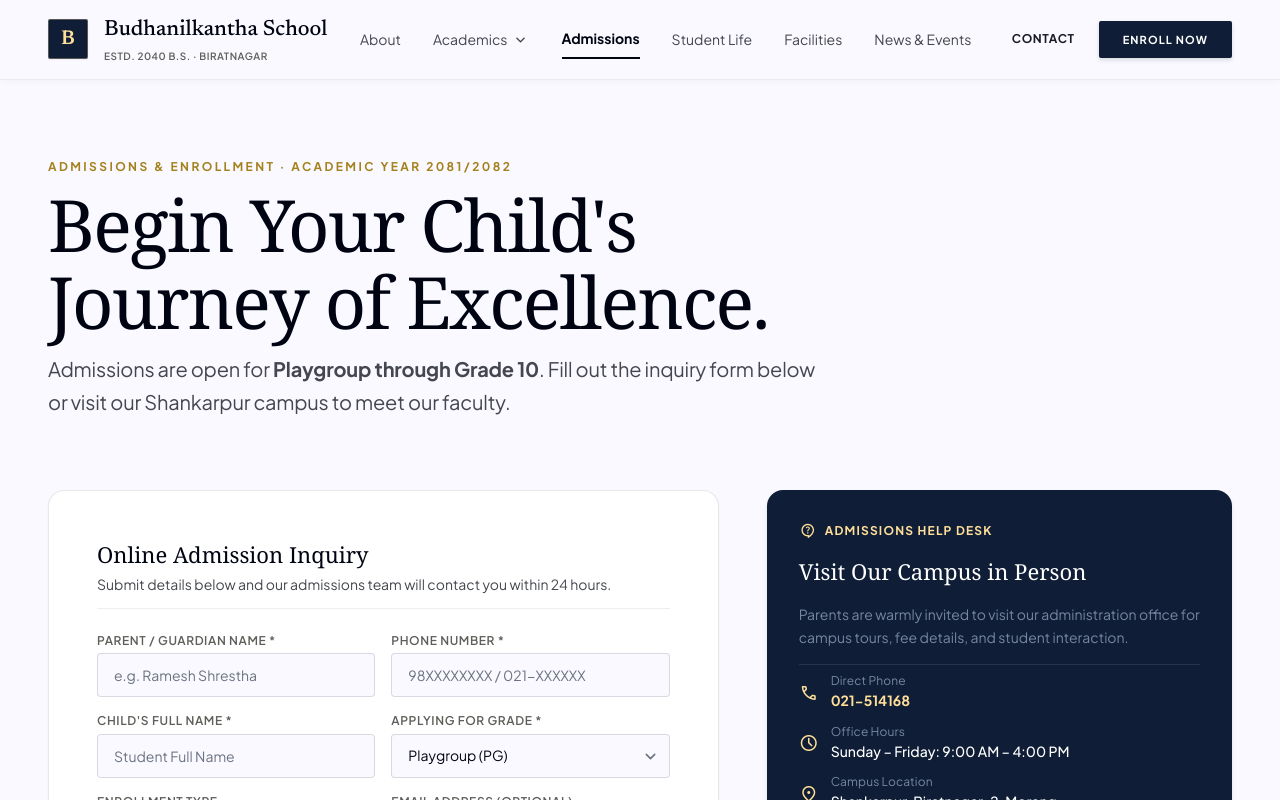
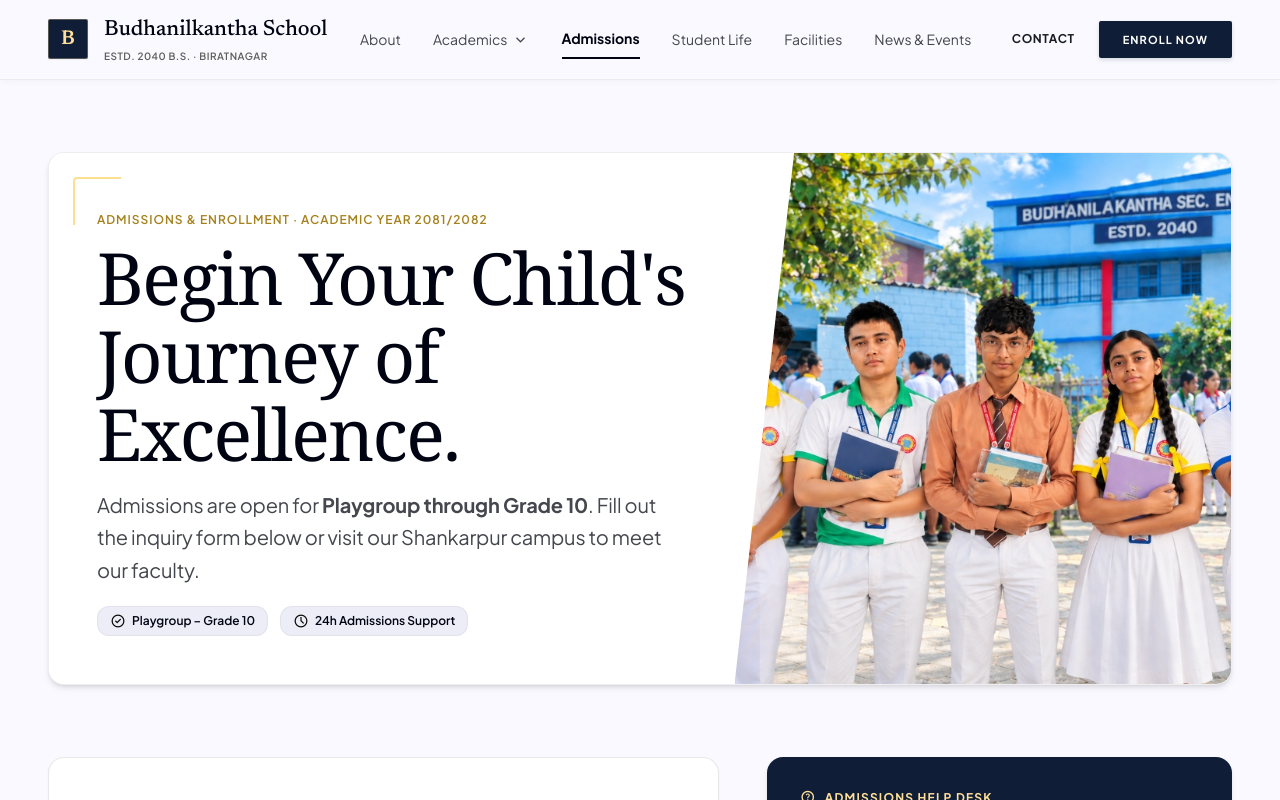
Before and after one commit to utsavdulal/budhanilkantha-school, a React (Vite) app: page /admissions in a window 1280 px wide. Shown: the top 800 px of the page. Built offline with nearby package versions, Linux system fonts and the light colour scheme.

Commit message:
feat: add photo banner with diagonal styling to admissions header

```diff
--- a/src/pages/StJudeAdmissions.tsx
+++ b/src/pages/StJudeAdmissions.tsx
@@ -56,9 +56,15 @@ export default function StJudeAdmissions() {
       <main className="w-full pt-18 sm:pt-20 bg-surface">
         <div className="w-full px-4 sm:px-6 md:px-8 lg:px-10 xl:px-12 2xl:px-16 py-space-2xl md:py-space-3xl space-y-space-3xl">
 
-          {/* HEADER SECTION */}
-          <div className="max-w-3xl space-y-space-xs">
-            <span className="font-label-caps text-label-caps uppercase tracking-[0.2em] text-on-tertiary-container font-bold">
+          {/* HEADER HERO BANNER (MATCHING STUDENT LIFE STYLE) */}
+          <div className="relative rounded-2xl bg-surface-container-lowest border border-outline-variant/30 shadow-md overflow-hidden flex flex-col md:flex-row items-stretch">
+
+            {/* Left Side: Typography & Framed Details */}
+            <div className="w-full md:w-[55%] lg:w-[58%] p-6 sm:p-10 lg:p-12 flex flex-col justify-center relative z-10 bg-surface-container-lowest space-y-3">
+              {/* Subtle Decorative Golden Frame in Top Left */}
+              <div className="absolute top-6 left-6 w-12 h-12 border-t-2 border-l-2 border-amber-400/50 rounded-tl-lg pointer-events-none hidden sm:block" />
+
+              <span className="font-label-caps text-[11px] sm:text-label-caps uppercase tracking-[0.2em] text-on-tertiary-container font-bold">
                 ADMISSIONS &amp; ENROLLMENT · ACADEMIC YEAR 2081/2082
               </span>
               <h1 className="font-headline-xl md:text-display-hero text-headline-xl text-primary font-serif font-normal leading-tight">
@@ -67,6 +73,28 @@ export default function StJudeAdmissions() {
               <p className="font-body-lead text-body-lead text-on-surface-variant leading-relaxed pt-1">
                 Admissions are open for <strong>Playgroup through Grade 10</strong>. Fill out the inquiry form below or visit our Shankarpur campus to meet our faculty.
               </p>
+
+              <div className="pt-2 flex flex-wrap items-center gap-3 text-xs font-semibold text-secondary">
+                <span className="inline-flex items-center gap-1.5 bg-surface-container px-3 py-1.5 rounded-full border border-outline-variant/30 text-primary">
+                  <span className="material-symbols-outlined text-[16px] text-tertiary">check_circle</span>
+                  Playgroup – Grade 10
+                </span>
+                <span className="inline-flex items-center gap-1.5 bg-surface-container px-3 py-1.5 rounded-full border border-outline-variant/30 text-primary">
+                  <span className="material-symbols-outlined text-[16px] text-tertiary">schedule</span>
+                  24h Admissions Support
+                </span>
+              </div>
+            </div>
+
+            {/* Right Side: Diagonally Clipped School Photo */}
+            <div className="w-full md:w-[45%] lg:w-[42%] relative min-h-[260px] md:min-h-[340px] lg:min-h-[380px] overflow-hidden bg-surface-container-lowest">
+              <div
+                className="absolute inset-0 bg-cover bg-center md:[clip-path:polygon(12%_0,100%_0,100%_100%,0%_100%)] transform duration-700 hover:scale-105"
+                style={{ backgroundImage: `url('/images/enrollment-students.jpg')` }}
+              />
+              <div className="absolute inset-0 bg-gradient-to-t from-black/40 via-transparent to-transparent md:hidden" />
+            </div>
+
           </div>
 
           {/* MAIN 2-COLUMN SECTION: FORM & ESSENTIAL INFO */}
```
Lines whose indentation alone changed are shown as unchanged.
